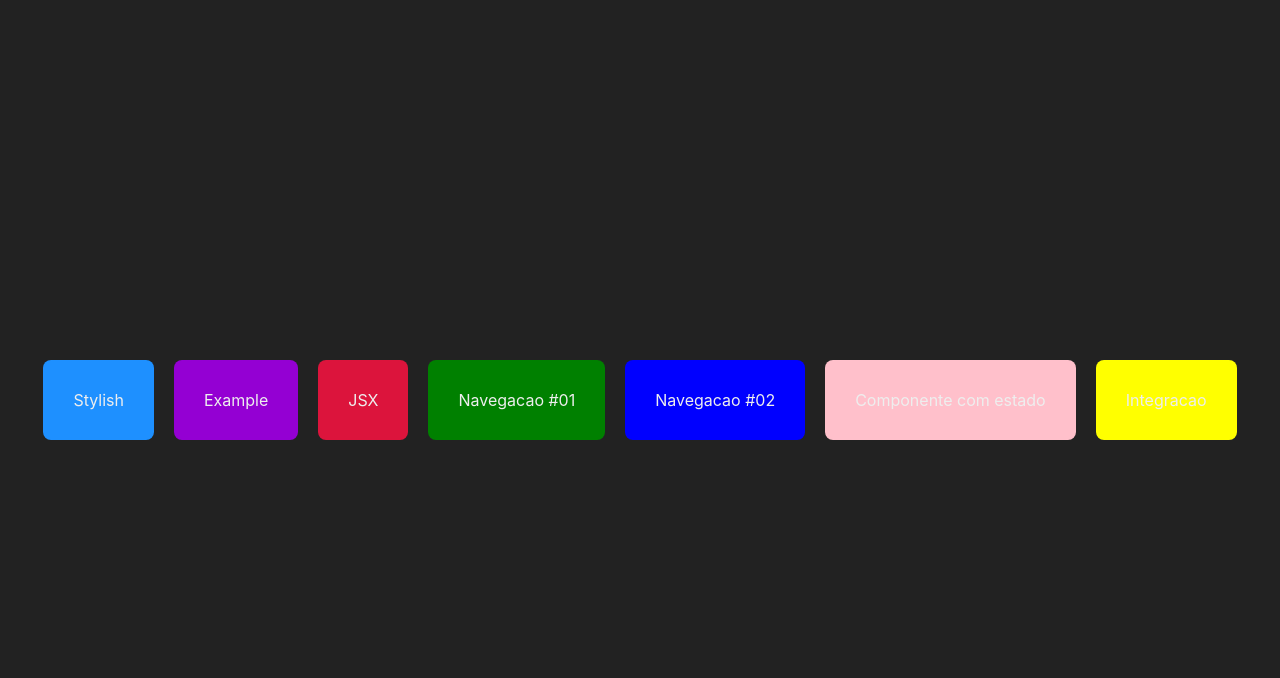
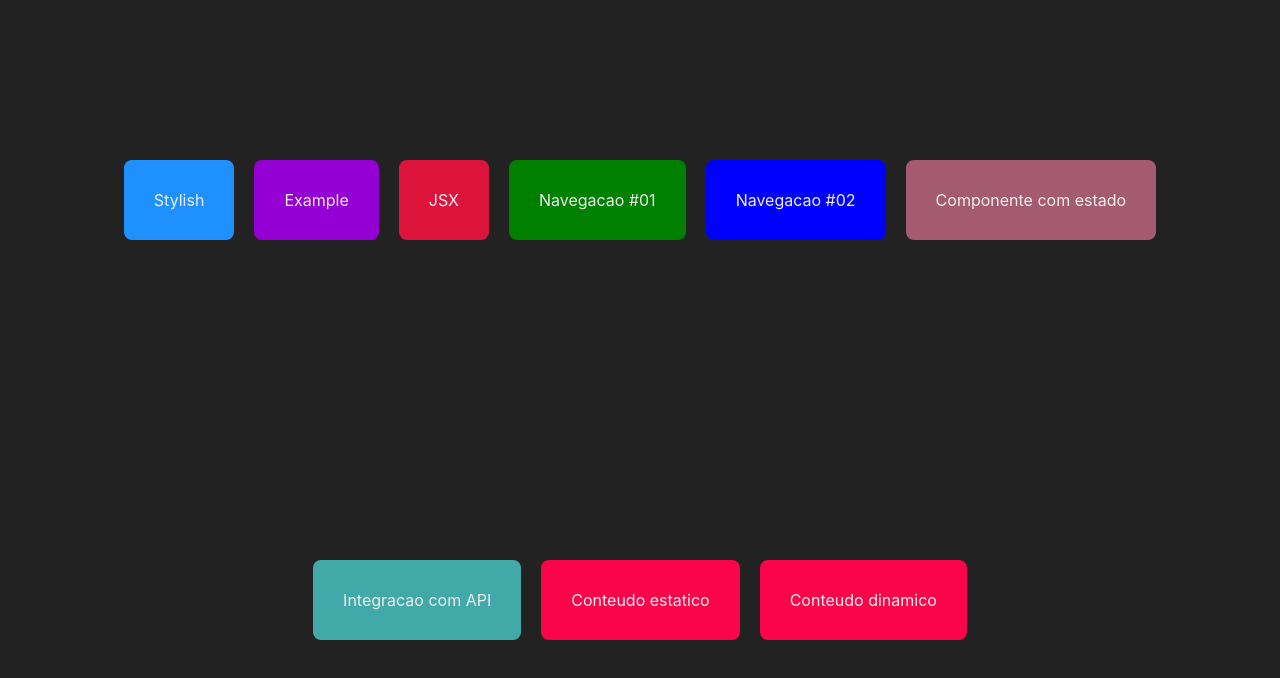
Before and after one commit to willbueno/fundamentos-nextJs, a Next.js app: page / in a window 1280 px wide. Shown: the top 678 px of the page. Built offline with nearby package versions, Linux system fonts and the light colour scheme.

Commit message:
static content

```diff
--- a/src/pages/index.jsx
+++ b/src/pages/index.jsx
@@ -14,8 +14,10 @@ export default () => {
             <Navegation text="JSX" destiny='/jsx' color='crimson' />
             <Navegation text="Navegacao #01" destiny='/navegation' color='green' />
             <Navegation text="Navegacao #02" destiny='/client/sp/321' color='blue' />
-            <Navegation text="Componente com estado" destiny='/state' color='pink' />
-            <Navegation text="Integracao" destiny='/integration' color='yellow' />
+            <Navegation text="Componente com estado" destiny='/state' color='#a45b71' />
+            <Navegation text="Integracao com API" destiny='/integration' color='#42a9a9' />
+            <Navegation text="Conteudo estatico" destiny='/static' color='#fa054a' />
+            <Navegation text="Conteudo dinamico" destiny='/static' color='#fa054a' />
         </div>
     )
 }
```
Also changed, not shown: src/pages/static.jsx (added, +17 -0 lines).
